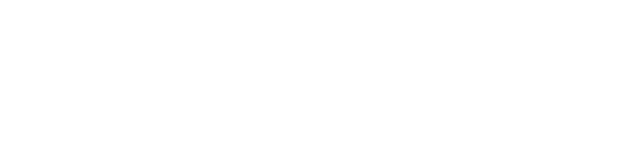
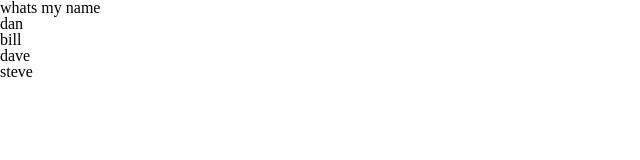
Before and after one commit to dcornnell/TriviaGame, a plain HTML site: page index.html in a window 1280 px wide. Shown: the whole page, without its empty margins (0-640 px from the left). Drawn offline with nearby package versions, Linux system fonts and the light colour scheme.

Commit message:
basic display of a single question

```diff
--- a/assets/javascript/script.js
+++ b/assets/javascript/script.js
@@ -0,0 +1,13 @@
+const question = [{ "question": "whats my name", "correct": 0, "answerChoices": ["dan", "bill", "dave", "steve"] },
+    { "question": "whats my sisters name", "correct": 1, "answerChoices": ["laura", "kelly", "mary", "pat"] }
+]
+
+function displayQuestion() {
+    const questionDisplay = question[0];
+    $("#question").text(questionDisplay.question)
+    for (let i = 0; i < questionDisplay.answerChoices.length; i++) {
+        $("#answers").append("<h2>" + questionDisplay.answerChoices[i] + "</h2>")
+    }
+}
+
+displayQuestion()
--- a/index.html
+++ b/index.html
@@ -12,6 +12,9 @@
 </head>
 
 <body>
+    <div id="question"></div>
+    <div id="answers"></div>
+
 
     <script src="https://code.jquery.com/jquery-3.4.1.min.js" integrity="sha256-CSXorXvZcTkaix6Yvo6HppcZGetbYMGWSFlBw8HfCJo=" crossorigin="anonymous"></script>
     <script src="assets/javascript/script.js"></script>
```
Also changed, not shown: 1 other file.
